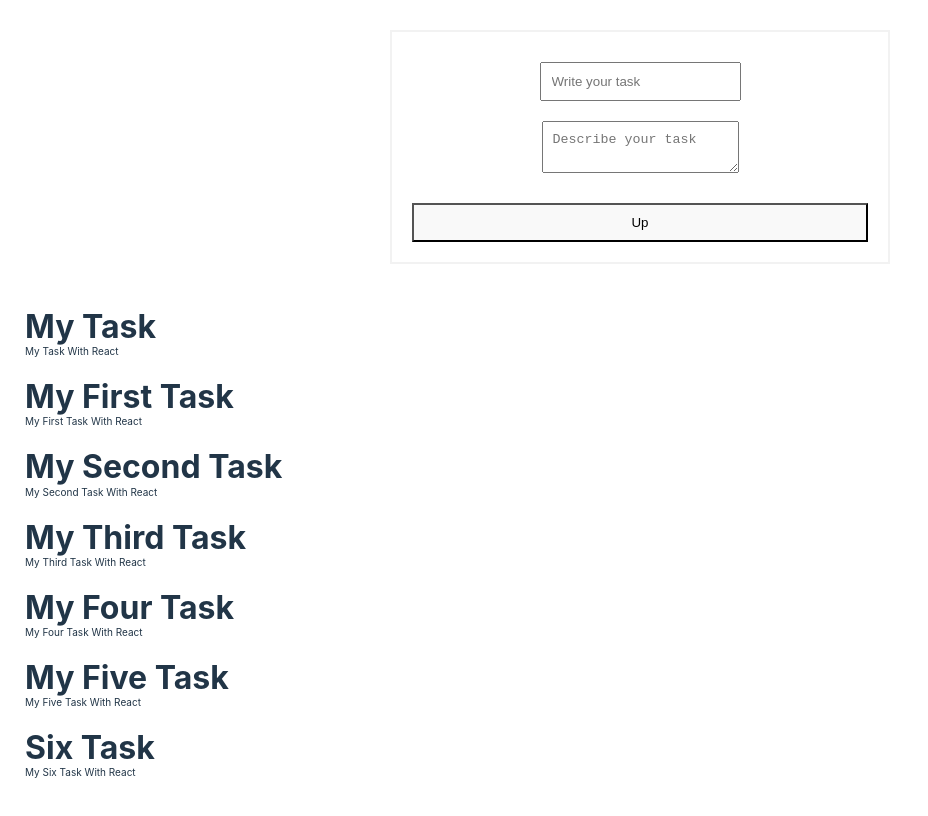
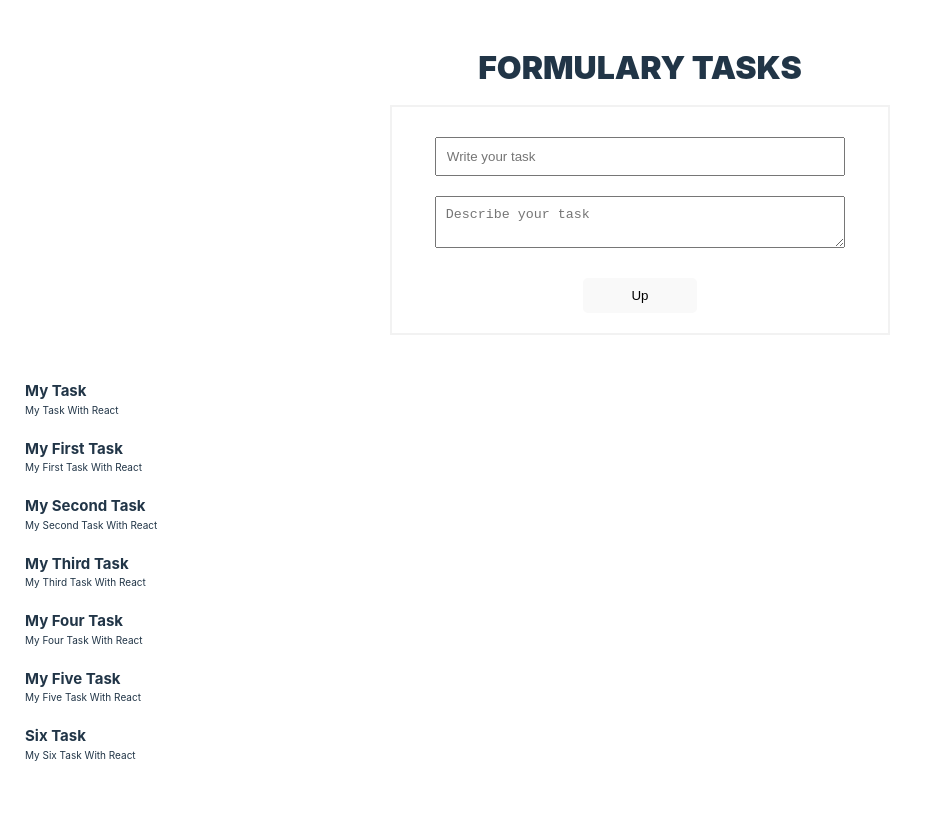
Before and after one commit to Christiano0407/react_init, a React (Vite) app in the folder react_init/: page / in a window 1280 px wide. Shown: the top 816 px of the page, without its empty margins (0-928 px from the left). Built offline with nearby package versions, Linux system fonts and the light colour scheme.

Commit message:
new text

```diff
--- a/react_init/src/oneApp/components/FormTask.jsx
+++ b/react_init/src/oneApp/components/FormTask.jsx
@@ -25,6 +25,7 @@ export const FormTask = ({ createList }) => {
   return (
     <>
       <section className="section-form">
+        <h1 className="formulary">Formulary Tasks</h1>
         <form onSubmit={handleSubmit} className="form-task">
           <input
             className="input-form"
--- a/react_init/src/oneApp/components/TaskCards.jsx
+++ b/react_init/src/oneApp/components/TaskCards.jsx
@@ -7,7 +7,7 @@ import "../src/css/taskList.css";
 export const TaskCards = ({ task }) => {
   return (
     <div className="task-card">
-      <h1>{task.title}</h1>
+      <h2>{task.title}</h2>
       <p>{task.description}</p>
     </div>
   );
--- a/react_init/src/oneApp/components/TasksList.jsx
+++ b/react_init/src/oneApp/components/TasksList.jsx
@@ -14,7 +14,7 @@ function TasksList({ tasks }) {
   return (
     <div className="list-plus">
       {tasks.map((task) => (
-        <TaskCards task={task} />
+        <TaskCards key={task.id} task={task} />
       ))}
     </div>
   );
--- a/react_init/src/oneApp/src/css/taskList.css
+++ b/react_init/src/oneApp/src/css/taskList.css
@@ -4,6 +4,7 @@
   justify-content: center;
   align-items: center;
   margin: 2rem auto;
+  flex-direction: column;
 }
 .form-task {
   width: 500px;
@@ -11,13 +12,19 @@
   padding: 2rem;
   display: flex;
   flex-direction: column;
+  align-items: center;
 }
 .input-form {
   padding: 1rem;
   margin: 1rem auto;
+  width: 90%;
 }
 .btn-form {
   margin-top: 2rem;
+  width: 25%;
+  outline: none;
+  border: none;
+  border-radius: 0.5rem;
 }
 .list-plus {
   padding: 1rem;
@@ -28,6 +35,14 @@
   padding: 0.5rem;
 }
 textarea {
+  width: 90%;
   padding: 1rem;
   margin: 1rem auto;
 }
+.formulary {
+  text-align: center;
+  padding: 1rem;
+  margin: 1rem auto;
+  font-weight: 900;
+  text-transform: uppercase;
+}
```
